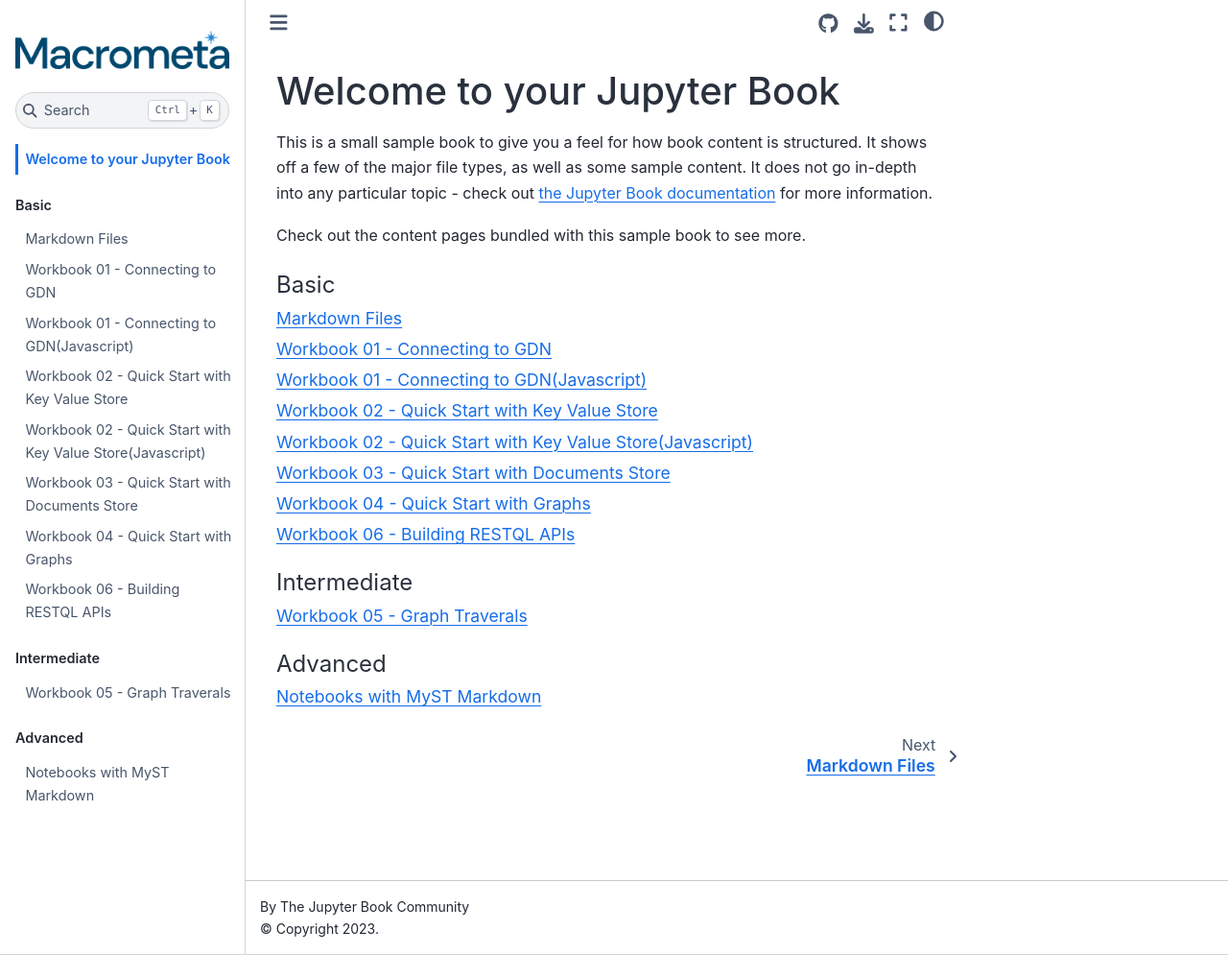
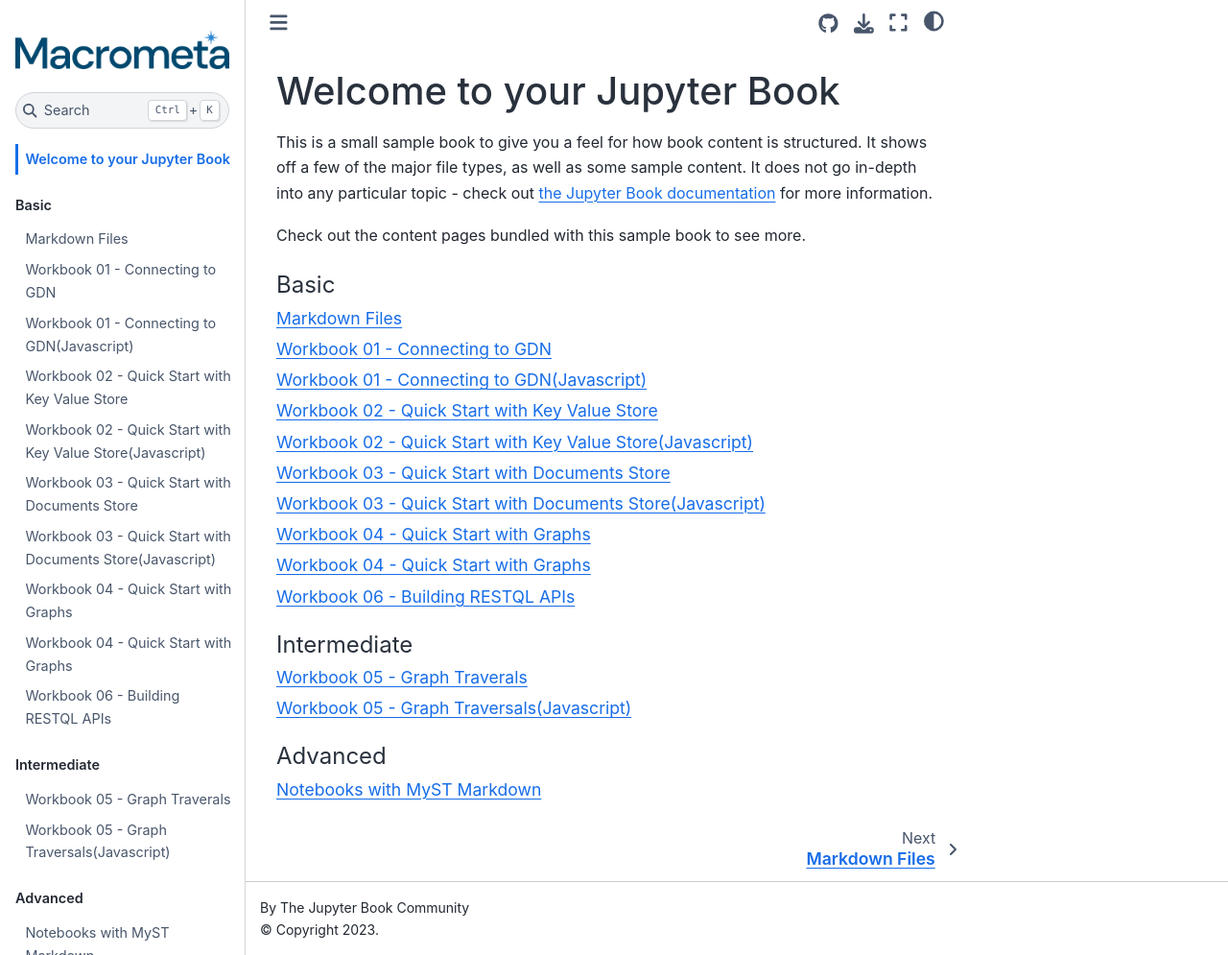
Before and after one commit to Macrometacorp/notebooks, a Jupyter Book: the page built from intro.md, in a window 1280 px wide and 995 px high. Shown: the whole window at 96% size. Built offline with Jupyter Book 1.0.4 settings and Sphinx 7.4.7 and the Sphinx Book theme 1.1.4, drawn with Linux system fonts in a browser that asks for light colours.

Commit message:
Converted all python book to javascript books

```diff
--- a/_toc.yml
+++ b/_toc.yml
@@ -12,11 +12,14 @@
   - file: 02_key_value_store(Python)
   - file: 02_key_value_store(javascript).ipynb
   - file: 03_docs_store(Python)
+  - file: 03_docs_store(javascript).ipynb
   - file: 04_graphs(Python)
+  - file: 04_graphs(javascript).ipynb
   - file: 06_building_restql_apis(Python)
 - caption: Intermediate
   chapters:
   - file: 05_graph_traversals(Python)
+  - file: 05_graph_traversals(javascript).ipynb
 - caption: Advanced
   chapters:
   - file: markdown-notebooks
```
Also changed, not shown: 03_docs_store(javascript).ipynb (added), 04_graphs(javascript).ipynb (added), 05_graph_traversals(javascript).ipynb (added).
